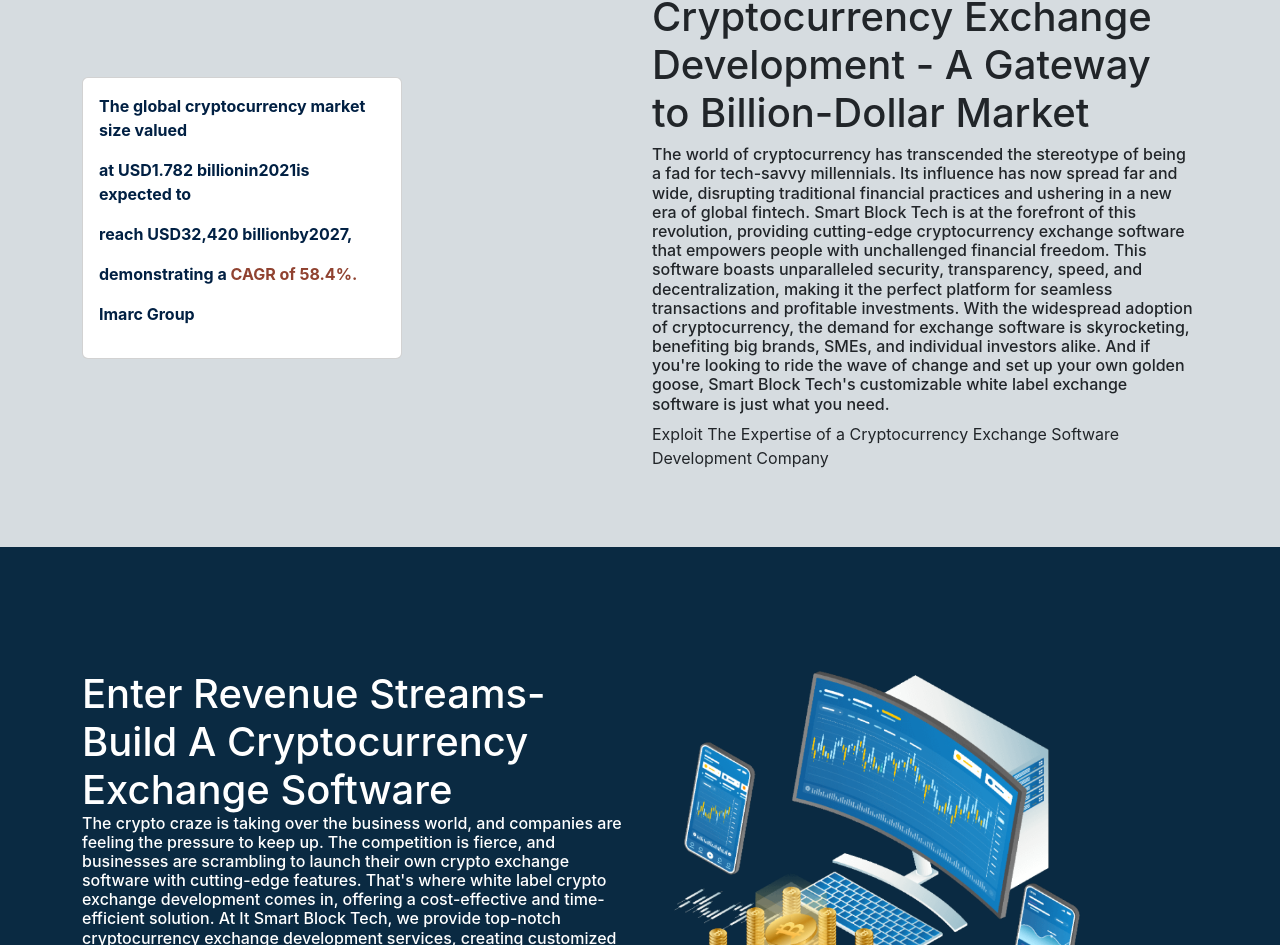
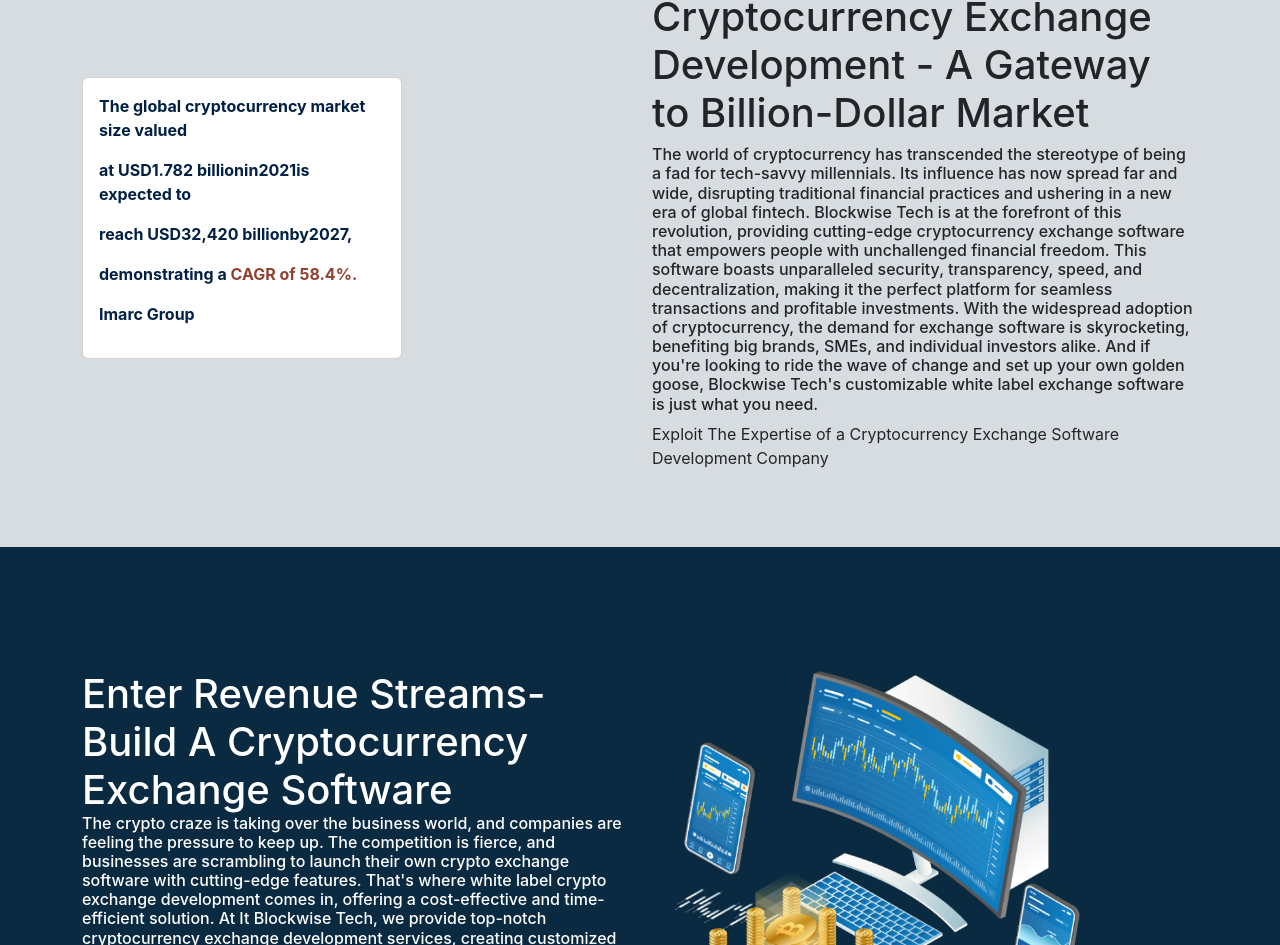
Before and after one commit to placeparks/SBT, a React (Create React App) app: page /Exchange in a window 1280 px wide. Shown: the part 833-1778 px from the top of the page. Built offline with nearby package versions, Linux system fonts and the light colour scheme.

Commit message:
Update ExDevelopment.js

```diff
--- a/src/components/Exchange/ExDevelopment.js
+++ b/src/components/Exchange/ExDevelopment.js
@@ -20,7 +20,7 @@
     </div>
     <div className="col text-justify" >
     <h1>Cryptocurrency Exchange Development - A Gateway to Billion-Dollar Market</h1>
-                <h6 >The world of cryptocurrency has transcended the stereotype of being a fad for tech-savvy millennials. Its influence has now spread far and wide, disrupting traditional financial practices and ushering in a new era of global fintech. Smart Block Tech is at the forefront of this revolution, providing cutting-edge cryptocurrency exchange software that empowers people with unchallenged financial freedom. This software boasts unparalleled security, transparency, speed, and decentralization, making it the perfect platform for seamless transactions and profitable investments. With the widespread adoption of cryptocurrency, the demand for exchange software is skyrocketing, benefiting big brands, SMEs, and individual investors alike. And if you're looking to ride the wave of change and set up your own golden goose, Smart Block Tech's customizable white label exchange software is just what you need.</h6>
+                <h6 >The world of cryptocurrency has transcended the stereotype of being a fad for tech-savvy millennials. Its influence has now spread far and wide, disrupting traditional financial practices and ushering in a new era of global fintech. Blockwise Tech is at the forefront of this revolution, providing cutting-edge cryptocurrency exchange software that empowers people with unchallenged financial freedom. This software boasts unparalleled security, transparency, speed, and decentralization, making it the perfect platform for seamless transactions and profitable investments. With the widespread adoption of cryptocurrency, the demand for exchange software is skyrocketing, benefiting big brands, SMEs, and individual investors alike. And if you're looking to ride the wave of change and set up your own golden goose, Blockwise Tech's customizable white label exchange software is just what you need.</h6>
             <p>Exploit The Expertise of a Cryptocurrency Exchange Software Development Company</p>
 
             </div>
@@ -37,7 +37,7 @@
     <h1 className='card-title'>Enter Revenue Streams- Build A Cryptocurrency Exchange Software</h1>
                 <h6 className={styles.text}>The crypto craze is taking over the business world, and companies are feeling the pressure to keep up. The competition is fierce, and businesses are scrambling to launch their own crypto exchange software with cutting-edge features. That's where white label crypto exchange development comes in, offering a cost-effective and time-efficient solution.
 
-At It Smart Block Tech, we provide top-notch cryptocurrency exchange development services, creating customized white label crypto trading platforms to meet the unique needs of your business. Our team of expert developers can deliver a future-ready exchange with unbeatable features, an eye-catching user interface, and top-notch security.
+At It Blockwise Tech, we provide top-notch cryptocurrency exchange development services, creating customized white label crypto trading platforms to meet the unique needs of your business. Our team of expert developers can deliver a future-ready exchange with unbeatable features, an eye-catching user interface, and top-notch security.
 
 Don't settle for a run-of-the-mill exchange platform. Take your crypto game to the next level with our best-in-class white label cryptocurrency exchange script. It's fully customizable, secure, and scalable, and we guarantee to deliver within your timeframe and budget. Trust us to enhance your crypto exchange development campaign with the latest and greatest technology.</h6>
 <button type="button" className='btn btn-primary'>TALK TO EXPERTS</button>
```
